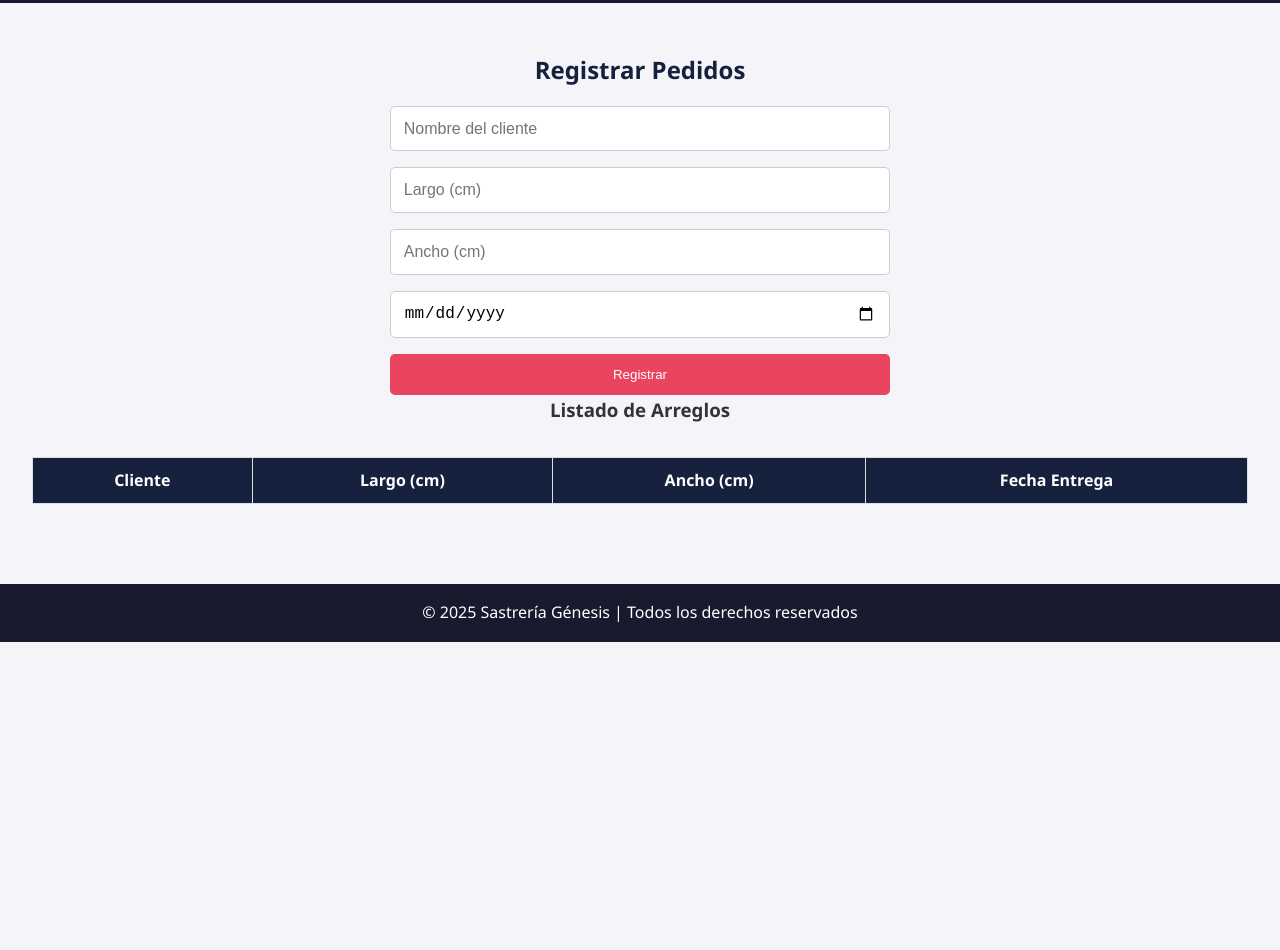
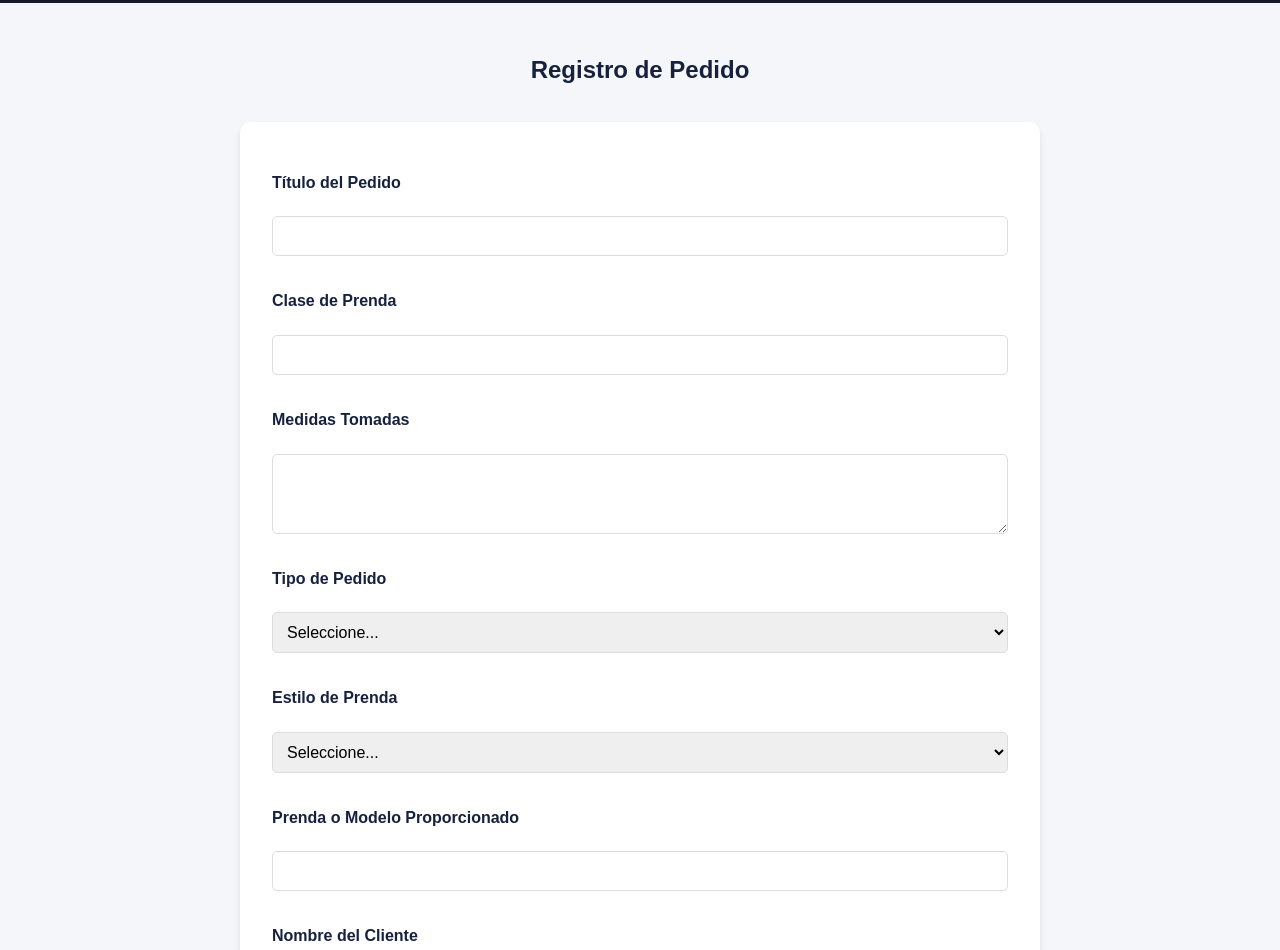
Before and after one commit to EduardoNerio/SastreriaGenesis_INS, a plain HTML site: page pedidos.html in a window 1280 px wide. Shown: the part 67-1017 px from the top of the page. Before the commit the page ends 800 px from the top, so only its background shows below. Drawn offline with Linux system fonts and the light colour scheme.

Commit message:
Agregado formulario de registro de pedidos con estilos

```diff
--- a/pedidos.html
+++ b/pedidos.html
@@ -4,81 +4,137 @@
 <head>
   <meta charset="UTF-8">
   <meta name="viewport" content="width=device-width, initial-scale=1.0">
-  <title>Arreglos - Sastrería Génesis</title>
-  <link rel="stylesheet" href="css/style.css">
+  <title>Registro de Pedidos</title>
+    <link rel="stylesheet" href="css/style.css">
 </head>
 <body>
   <header>
     <nav class="navbar">
       <h1 class="logo">Sastrería Génesis</h1>
       <ul class="menu">
-        <li><a href="index.html">Inicio</a></li>
+        <li><a href="index.html" class="active">Inicio</a></li>
         <li><a href="productos.html">Productos</a></li>
         <li><a href="contacto.html">Contacto</a></li>
-        <li><a href="pedidos.html" class="active">Pedidos</a></li>
+        <li><a href="pedidos.html">Pedidos</a></li>
       </ul>
     </nav>
   </header>
+  <style>
+    body {
+      font-family: Arial, sans-serif;
+      background-color: #f4f6f9;
+      margin: 0;
+      padding: 0;
+    }
 
+    .arreglos {
+      padding: 3rem 2rem;
+      text-align: center;
+    }
+
+    .arreglos h2 {
+      margin-bottom: 2rem;
+      color: #16213e;
+    }
+
+    .formulario {
+      max-width: 800px;
+      margin: 0 auto;
+      background: #fff;
+      padding: 2rem;
+      border-radius: 10px;
+      box-shadow: 0 4px 6px rgba(0,0,0,0.1);
+      text-align: left;
+    }
+
+    .formulario label {
+      display: block;
+      font-weight: bold;
+      margin-top: 1rem;
+      color: #16213e;
+    }
+
+    .formulario input,
+    .formulario select,
+    .formulario textarea {
+      width: 100%;
+      padding: 10px;
+      margin-top: 5px;
+      border: 1px solid #ddd;
+      border-radius: 5px;
+      font-size: 1rem;
+    }
+
+    .formulario textarea {
+      resize: vertical;
+      min-height: 80px;
+    }
+
+    .formulario button {
+      margin-top: 2rem;
+      background-color: #16213e;
+      color: #fff;
+      border: none;
+      padding: 12px 20px;
+      font-size: 1rem;
+      border-radius: 5px;
+      cursor: pointer;
+      width: 100%;
+    }
+
+    .formulario button:hover {
+      background-color: #1f2e5a;
+    }
+  </style>
+</head>
+<body>
   <section class="arreglos">
-    <h2>Registrar Pedidos</h2>
-    <form id="form-arreglo" class="formulario">
-      <input type="text" id="nombre" placeholder="Nombre del cliente" required>
-      <input type="number" id="largo" placeholder="Largo (cm)" required>
-      <input type="number" id="ancho" placeholder="Ancho (cm)" required>
-      <input type="date" id="fecha" required>
-      <button type="submit" class="btn">Registrar</button>
+    <h2>Registro de Pedido</h2>
+    <form class="formulario">
+      <label for="titulo">Título del Pedido</label>
+      <input type="text" id="titulo" name="titulo" required>
+
+      <label for="clase">Clase de Prenda</label>
+      <input type="text" id="clase" name="clase" required>
+
+      <label for="medidas">Medidas Tomadas</label>
+      <textarea id="medidas" name="medidas" required></textarea>
+
+      <label for="tipo">Tipo de Pedido</label>
+      <select id="tipo" name="tipo" required>
+        <option value="">Seleccione...</option>
+        <option value="arreglo">Arreglo</option>
+        <option value="confeccion">Confección desde cero</option>
+      </select>
+
+      <label for="estilo">Estilo de Prenda</label>
+      <select id="estilo" name="estilo" required>
+        <option value="">Seleccione...</option>
+        <option value="deportiva">Deportiva</option>
+        <option value="uniforme">Uniforme</option>
+        <option value="casual">Casual</option>
+        <option value="formal">Formal</option>
+        <option value="hogar">Hogar</option>
+        <option value="infantil">Infantil</option>
+      </select>
+
+      <label for="modelo">Prenda o Modelo Proporcionado</label>
+      <input type="text" id="modelo" name="modelo">
+
+      <label for="cliente">Nombre del Cliente</label>
+      <input type="text" id="cliente" name="cliente" required>
+
+      <label for="telefono">Teléfono</label>
+      <input type="tel" id="telefono" name="telefono" required>
+
+      <label for="recepcion">Fecha de Recepción</label>
+      <input type="date" id="recepcion" name="recepcion" required>
+
+      <label for="entrega">Fecha de Entrega</label>
+      <input type="date" id="entrega" name="entrega" required>
+
+      <button type="submit">Registrar Pedido</button>
     </form>
-
-    <h3>Listado de Arreglos</h3>
-    <table class="tabla">
-      <thead>
-        <tr>
-          <th>Cliente</th>
-          <th>Largo (cm)</th>
-          <th>Ancho (cm)</th>
-          <th>Fecha Entrega</th>
-        </tr>
-      </thead>
-      <tbody id="lista-arreglos">
-        <!-- Aquí se mostrarán los arreglos -->
-      </tbody>
-    </table>
   </section>
-
-  <footer>
-    <p>© 2025 Sastrería Génesis | Todos los derechos reservados</p>
-  </footer>
-
-  <script>
-    // Capturar formulario
-    const form = document.getElementById("form-arreglo");
-    const lista = document.getElementById("lista-arreglos");
-
-    form.addEventListener("submit", function(e) {
-      e.preventDefault();
-
-      // Obtener valores
-      const nombre = document.getElementById("nombre").value;
-      const largo = document.getElementById("largo").value;
-      const ancho = document.getElementById("ancho").value;
-      const fecha = document.getElementById("fecha").value;
-
-      // Crear fila
-      const fila = document.createElement("tr");
-      fila.innerHTML = `
-        <td>${nombre}</td>
-        <td>${largo}</td>
-        <td>${ancho}</td>
-        <td>${fecha}</td>
-      `;
-
-      // Agregar fila a la tabla
-      lista.appendChild(fila);
-
-      // Limpiar formulario
-      form.reset();
-    });
-  </script>
 </body>
 </html>
```
